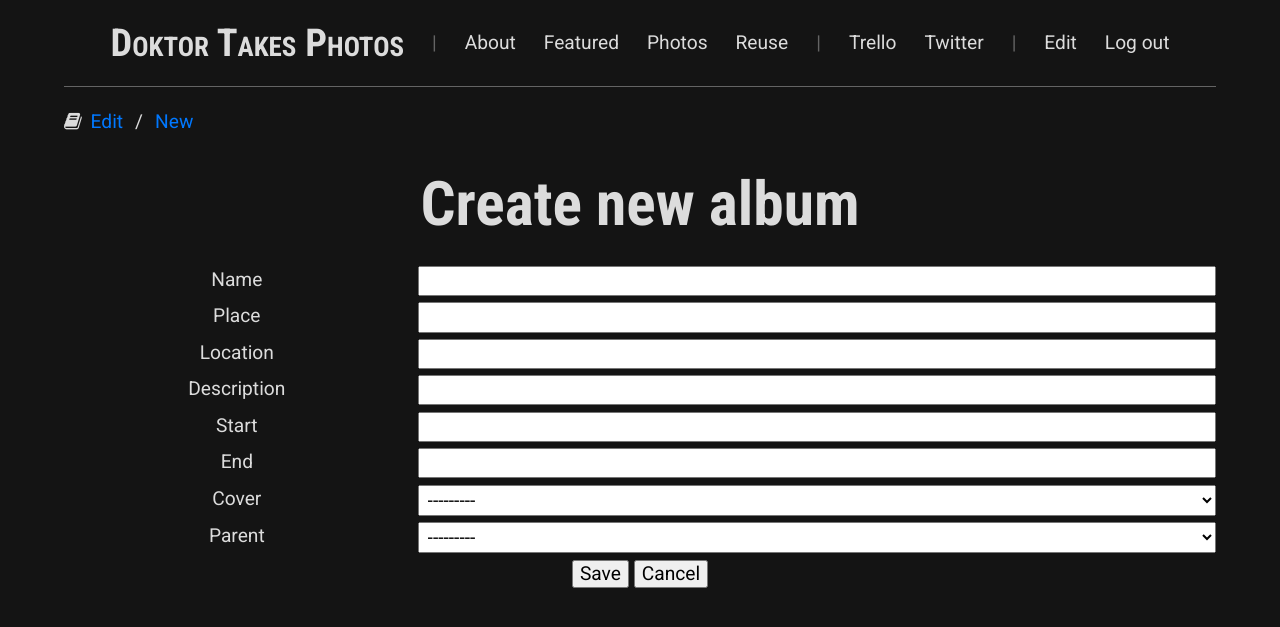
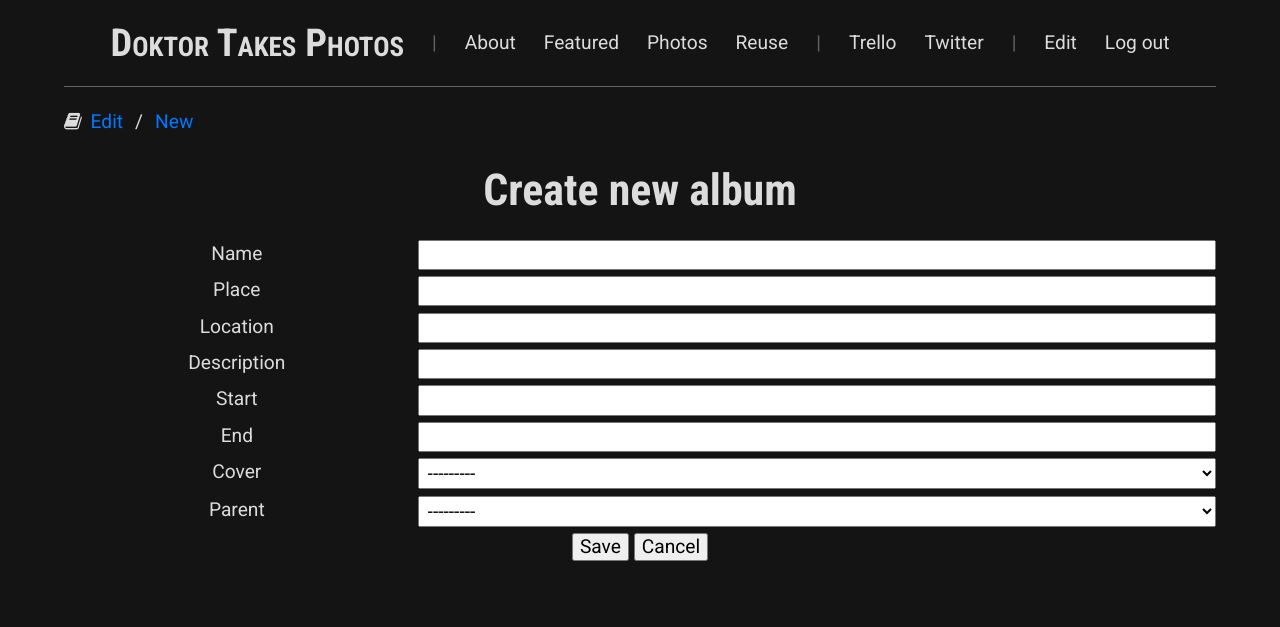
Before and after one commit to Doktor/gallery.doktortakes.photos, a Django app: page /new/ in a window 1280 px wide. Shown: the top 627 px of the page. Run offline with Django 3.2, Linux system fonts and the light colour scheme; the visitor is signed in with stand-in values (Sample User, id 1); data that the repository does not hold is empty; style sheets or scripts are compiled from the project's sources; parts of the project's set-up code (start-up, migrations or seed data) failed here and were passed over; some libraries are stand-ins or nearby versions.

Commit message:
Clean up 'new album' template

```diff
--- a/templates/new_album.html
+++ b/templates/new_album.html
@@ -38,7 +38,7 @@
     </ul>
   </nav>
 
-    <h1>Create new album</h1>
+  <h2>Create new album</h2>
 </header>
 
 {% if messages %}
@@ -48,14 +48,9 @@
   {% endfor %}
 </section>
 {% endif %}
-  <section>
 
-  </section>
-
-  <section class="main-container clearfix">
-    <div class="form-container">
-
-      <!-- TODO -->
+<section class="clearfix">
+  <div>
     {% if form.errors %}
     <section class="errors">
       {% for field in form %}
```
Lines whose indentation alone changed are shown as unchanged.
